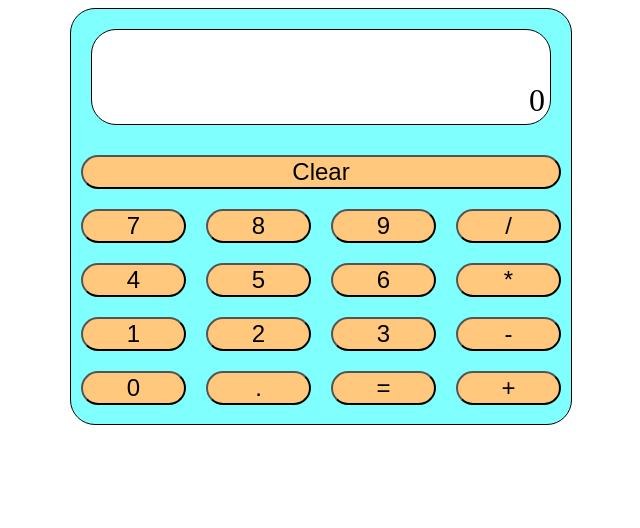
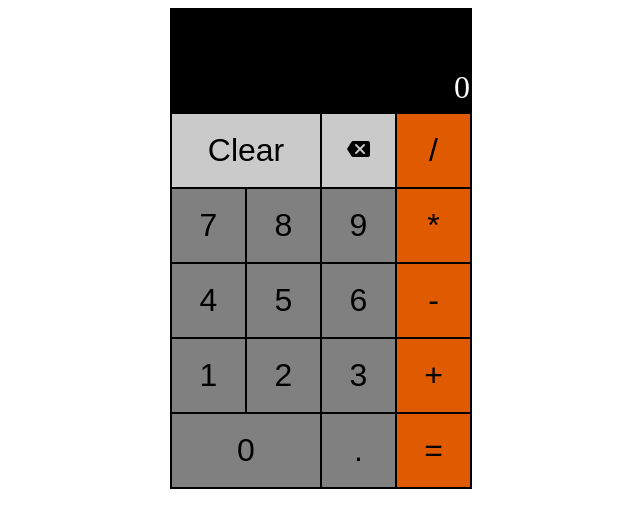
Before and after one commit to smontalbano/odin-calculator, a plain HTML site: page index.html in a window 1280 px wide. Shown: the whole page, without its empty margins (319-959 px from the left). Drawn offline with Linux system fonts and the light colour scheme.

Commit message:
Built GUI for WebApp

```diff
--- a/index.html
+++ b/index.html
@@ -10,29 +10,28 @@
 <body>
     <div class="container">
         <div class="screen-container">
-          <p class="upper-line"> &nbsp;</p>
-          <p class="lower-line">0</p>
+          <p class="upper-line display"> &nbsp;</p>
+          <p class="lower-line display">0</p>
         </div>
-        <div class="clear">
-          <button id="clearButton">Clear</button>
-        </div>
-        <div class = "keypad">
-          <button id="7">7</button>
-          <button id="8">8</button>
-          <button id="9">9</button>
+        <div class="first-row keypad">
+          <button class="delete" id="clearButton">Clear</button>
+          <button class="delete" id="delButton"><img src="images/backspace.png" alt="Delete"></button>
           <button class="operator" id="divide">/</button>
-          <button id="4">4</button>
-          <button id="5">5</button>
-          <button id="6">6</button>
+          <button class="number" id="7">7</button>
+          <button class="number" id="8">8</button>
+          <button class="number" id="9">9</button>
           <button class="operator" id="multiply">*</button>
-          <button id="1">1</button>
-          <button id="2">2</button>
-          <button id="3">3</button>
+          <button class="number" id="4">4</button>
+          <button class="number" id="5">5</button>
+          <button class="number" id="6">6</button>
           <button class="operator" id="minus">-</button>
-          <button id="0">0</button>
-          <button id="decimal">.</button>
+          <button class="number" id="1">1</button>
+          <button class="number" id="2">2</button>
+          <button class="number" id="3">3</button>
+          <button class="operator" id="plus">+</button>
+          <button class="zero number" id="0">0</button>
+          <button class="number" id="decimal">.</button>
           <button class="operator" id="equals">=</button>
-          <button class="operator" id="plus">+</button>
         </div>
       </div>
 </body>
--- a/styles.css
+++ b/styles.css
@@ -1,56 +1,63 @@
-body{
+body {
   display: flex;
   justify-content: center;
   align-items: center;
 }
+
 .container {
-    background-color: #80FFFF;
-    border: 1px solid black;
-    width: 500px;
-    height: 415px;
-    border-radius: 25px;
-    min-height: 0;
-  }
-
-  .screen-container {
-    background-color: white;
+  width: 300px;
+  height: fit-content;
   border: 1px solid black;
   display: flex;
   flex-direction: column;
-    margin: 20px;
-    height: fit-content;
-    border-radius: 25px;
+  background-color: black;
 }
 
-  .upper-line,
-  .lower-line {
-    /**border: 1px solid black;**/
+.display {
+  min-height: 50px;
+  border: 1px solid black;
   margin: 0;
-    font-size: 32px;
+  padding: 0;
   display: flex;
   justify-content: flex-end;
-    padding: 5px;
-  }
-
-  .clear {
-    display: flex;
-    justify-content: flex-end;
+  align-items: center;
+  font-size: 32px;
+  color: white;
+  background-color: black;
 }
 
 .keypad {
   display: flex;
   flex-wrap: wrap;
-    justify-content: space-evenly;
 }
 
 button {
-    margin: 10px;
-    /**width: 100px;**/
-    min-height: 0px;
-    background-color: #ffc87c;
-    border-radius: 25px;
-    font-size: 24px;
-    flex-basis: 20%;
-    flex-grow: 1;
-    flex-shrink: 1;
+  height: 75px;
+  width: 75px;
+  padding: 0;
+  margin: 0;
+  box-sizing: border-box;
+  font-size: 32px;
+  border: 1px solid black;
 }
+
+#clearButton {
+  width: 150px;
+}
+
+.zero {
+  width: 150px;
+}
+
+
+.delete {
+  background-color: rgb(202, 202, 202);
+}
+
+.number {
+  background-color: gray;
+}
+
+.operator{
+  background-color: rgb(224, 90, 0);
+}
```
Also changed, not shown: images/backspace.png (added). Lines whose indentation alone changed are shown as unchanged.
